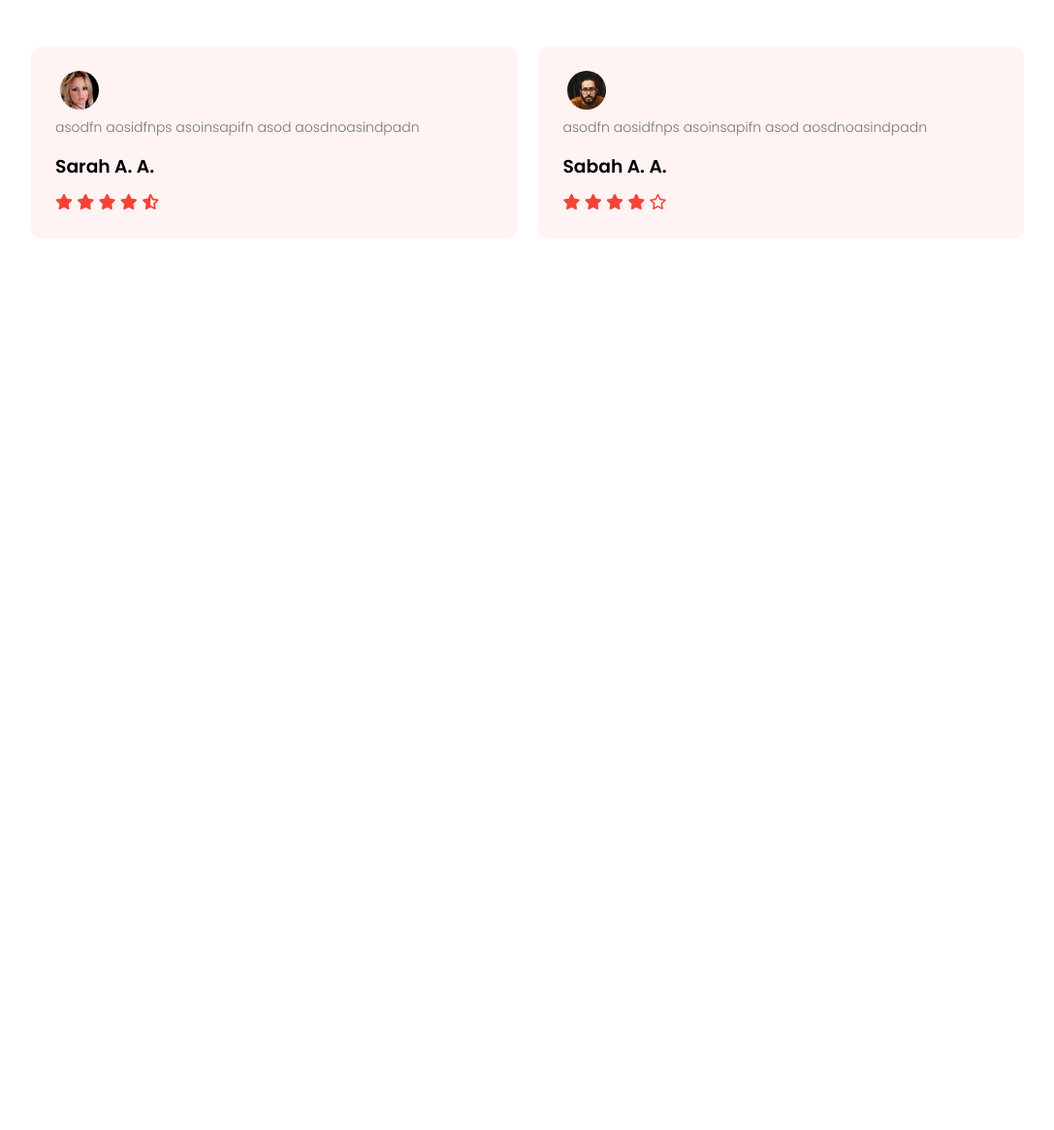
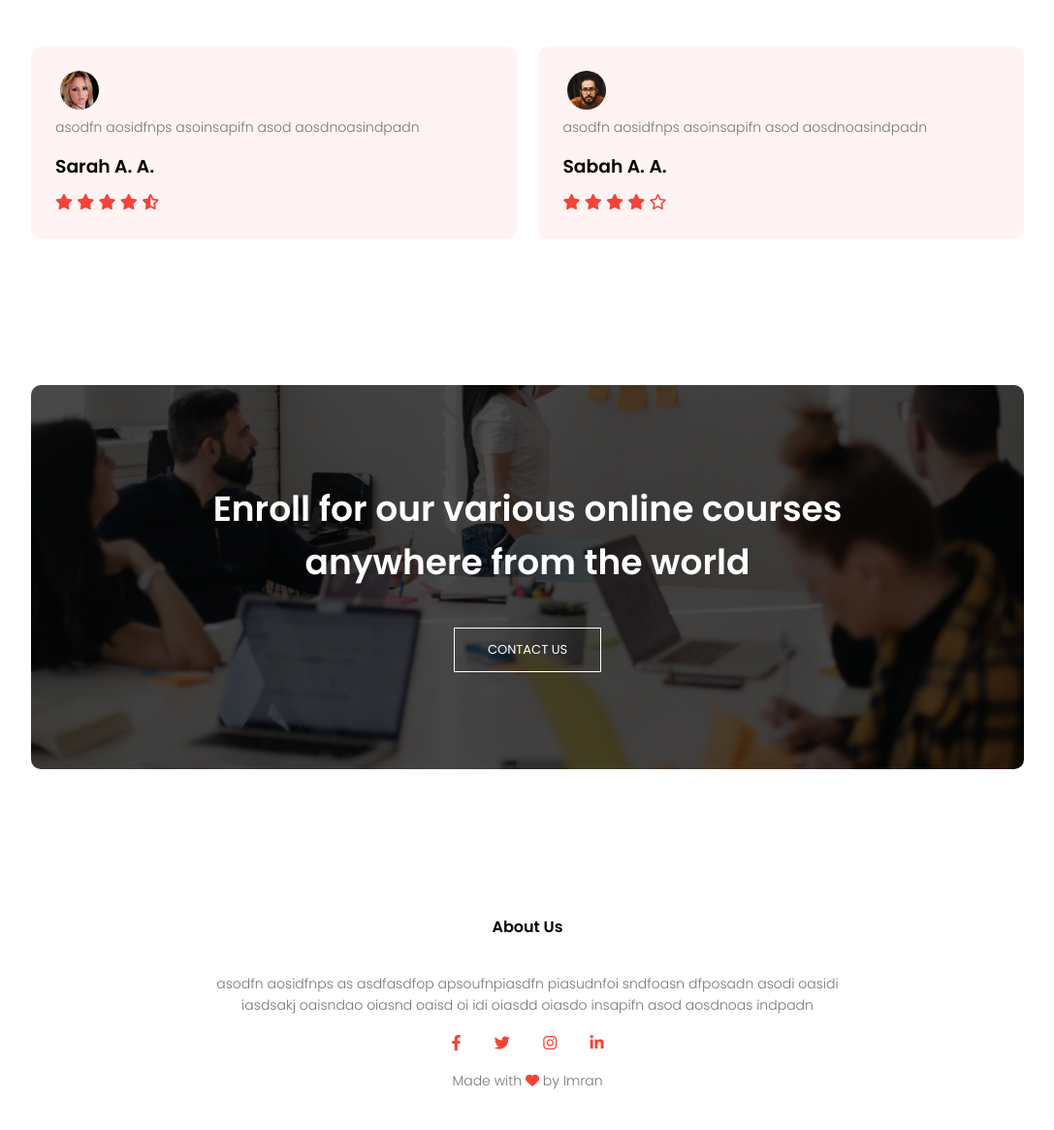
Before and after one commit to ia2017/WebDesignTutorial, a plain HTML site: page index.html in a window 1280 px wide. Shown: the part 2856-4021 px from the top of the page at 97% size, without its empty margins (96-1183 px from the left). Before the commit the page ends 3153 px from the top, so only its background shows below. Drawn offline with Linux system fonts and the light colour scheme.

Commit message:
done with home page

```diff
--- a/index.html
+++ b/index.html
@@ -149,6 +149,27 @@
 	</div>
 </section>
 
+<!-- -------- Call to Action ----------- -->
+
+<section class="cta">
+	<h1>Enroll for our various online courses <br> anywhere from the world</h1>
+	<a href="" class="hero-btn">CONTACT US</a>
+</section>
+
+<!-- ------ Footer --------- -->
+
+<section class="footer">
+	<h4>About Us</h4>
+	<p>asodfn aosidfnps as asdfasdfop apsoufnpiasdfn piasudnfoi sndfoasn dfposadn asodi oasidi <br> iasdsakj oaisndao oiasnd oaisd oi idi oiasdd oiasdo insapifn asod aosdnoas indpadn</p>
+	<div class="icons">
+		<i class="fa-brands fa-facebook-f"></i>
+		<i class="fa-brands fa-twitter"></i>
+		<i class="fa-brands fa-instagram"></i>
+		<i class="fa-brands fa-linkedin-in"></i>
+	</div>
+	<div class="madeby"><p>Made with <i class="fa-solid fa-heart"></i> by Imran</p></div>
+</section>
+
 <!----------- Javascript for Toggle Menu -------------->
 <script>
 	var navLinks = document.getElementById("navLinks");
--- a/style.css
+++ b/style.css
@@ -343,3 +343,57 @@ h3{
 		margin-right: 15px;
 	}
 }
+
+/*-------- Call to action -----------*/
+
+.cta{
+	margin: 100px auto;
+	width: 80%;
+	background-image: linear-gradient(rgba(0,0,0,0.7),rgba(0,0,0,0.7)),url(images/banner2.jpg);
+	background-position: center;
+	background-size: cover;
+	border-radius: 10px;
+	text-align: center;
+	padding: 100px 0;
+}
+
+.cta h1{
+	color: #fff;
+	margin-bottom: 40px;
+	padding: 0;
+	margin-left: 5px;
+	margin-right: 5px;
+}
+
+@media(max-width: 700px){
+	.cta h1{
+		font-size: 24px;
+		margin-left: 25px;
+		margin-right: 25px;
+	}
+}
+
+/*-------- Footer ---------*/
+
+.footer{
+	width: 100%;
+	text-align: center;
+	padding: 30px 0;
+}
+
+.footer h4{
+	margin-bottom: 25px;
+	margin-top: 20px;
+	font-weight: 600;
+}
+
+.icons .fa-brands{
+	color: #f44336;
+	margin: 0 5px;
+	cursor: pointer;
+	padding: 10px;
+}
+
+.madeby .fa-solid{
+	color: #f44336;
+}
```
